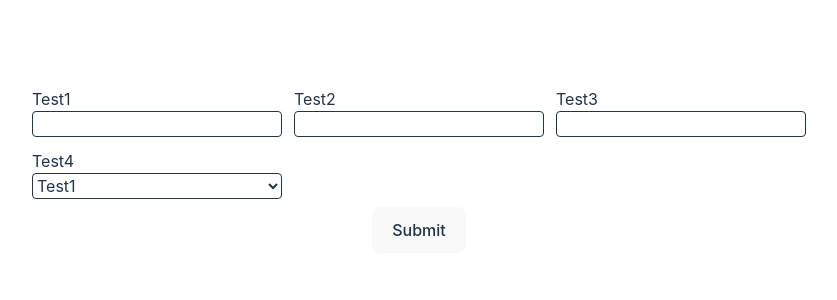
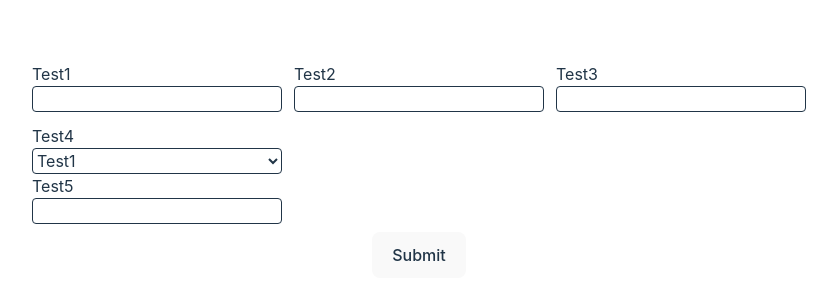
Before and after one commit to AlexFlok1/react-formation, a React (Vite) app: page / in a window 1280 px wide. Shown: the part 230-530 px from the top of the page, without its empty margins (221-1058 px from the left). Built offline with nearby package versions, Linux system fonts and the light colour scheme.

Commit message:
allow ability to group fields;

```diff
--- a/package.json
+++ b/package.json
@@ -11,13 +11,15 @@
   },
   "dependencies": {
     "@headlessui/react": "^2.2.0",
+    "@hookform/resolvers": "^4.1.0",
     "@tailwindcss/vite": "^4.0.0",
     "install": "^0.13.0",
     "npm": "^11.0.0",
     "react": "^18.3.1",
     "react-dom": "^18.3.1",
     "react-hook-form": "^7.54.2",
-    "tailwindcss": "^4.0.0"
+    "tailwindcss": "^4.0.0",
+    "yup": "^1.6.1"
   },
   "devDependencies": {
     "@eslint/js": "^9.17.0",
--- a/src/App.tsx
+++ b/src/App.tsx
@@ -35,6 +35,15 @@ function App() {
               },
             ],
           },
+          {
+            fields: [
+              {
+                variant: "input",
+                name: "test5",
+                label: "Test5",
+              },
+            ],
+          },
         ]}
         onSubmit={(values) => {
           console.log(values);
--- a/src/components/RFRow/RFRow.tsx
+++ b/src/components/RFRow/RFRow.tsx
@@ -8,6 +8,7 @@ export type RFRowProps = {
   gap?: NumberRange<7>;
   className?: string;
   customComponent?: ElementType;
+  fieldsGroupName?: string;
   fields: RFFieldProps[];
 };
 
@@ -15,7 +16,13 @@ export default function RFRow({ size = 3, gap = 3, ...rest }: RFRowProps) {
   const classes = ["grid", getGridSize(size), getGapSize(gap)];
 
   function renderFields() {
-    return rest.fields.map((field, index) => <RFField key={index} {...field} />);
+    return rest.fields.map((field, index) => (
+      <RFField
+        key={index}
+        {...field}
+        name={rest.fieldsGroupName ? `${rest.fieldsGroupName}.${field.name}` : field.name}
+      />
+    ));
   }
 
   if (rest.customComponent) {
```
Also changed, not shown: 1 other file (tests, documents, lock files or other folders).
